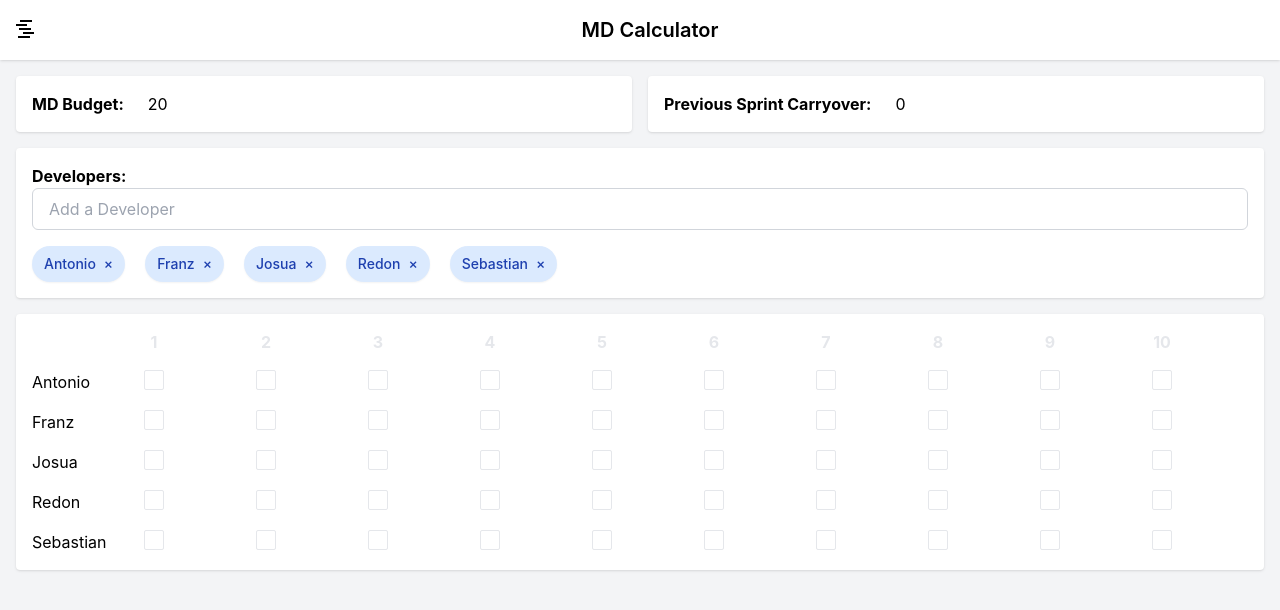
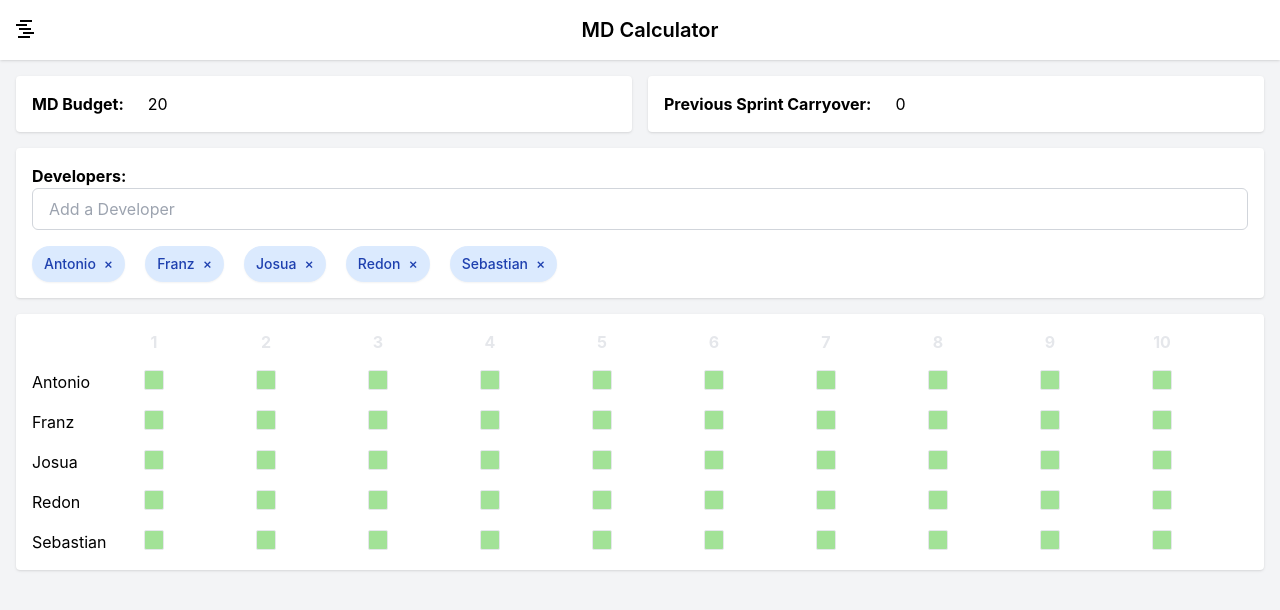
Before and after one commit to styla/md-calculator, a React (Create React App) app: page / in a window 1280 px wide. Shown: the top 610 px of the page. Built offline with nearby package versions, Linux system fonts and the light colour scheme.

Commit message:
getting closer

```diff
--- a/src/App.tsx
+++ b/src/App.tsx
@@ -1,4 +1,4 @@
-import { useState } from 'react';
+import { ChangeEvent, ChangeEventHandler, useEffect, useState } from 'react';
 import './App.css';
 import { SingleLine } from './components/SingleLine';
 import { TagField } from './components/TagField';
@@ -6,16 +6,47 @@ import useTag from './hooks/useDeveloper';
 import { AvailabilityData, DevRow } from './types/types';
 
 function generateAvailability(rows: number): AvailabilityData {
-  // Create an array with the specified number of rows
   return Array.from({ length: rows }, () => Array(10).fill(1) as DevRow);
 }
 
 
 function App() {
+  const { developers, handleAddDeveloper, handleRemoveDeveloper } = useTag();
+  const [ availability, setAvailability ] = useState(generateAvailability(developers.length));
+  const [ mdBudget, setMdBudget ] = useState(20);
+  const [ carryOver, setCarryover ] = useState(0);
 
-  const { developers, handleAddDeveloper, handleRemoveDeveloper } = useTag();
+  const handleMdBudgetChange = (e: any) => { // TODO: I have no time for this shit
+    setMdBudget(e.target.value);
+  }
 
-  const [ availability, setAvailability ] = useState(generateAvailability(developers.length));
+  const handleCarryoverChange = (e: any) => { // TODO: I have no time for this shit
+    setCarryover(e.target.value);
+  }
+
+  const adjustAvailability = (): AvailabilityData => {
+    const currentRowCount = availability.length;
+
+    if (currentRowCount === developers.length) {
+      return availability;
+    }
+
+    const newRows: DevRow[] = Array.from(
+      { length: developers.length - currentRowCount },
+      () => Array(10).fill(1) as DevRow
+    );
+
+    return [...availability, ...newRows];
+  }
+
+
+  useEffect( () => {
+    const newAvailability = adjustAvailability();
+
+    setAvailability(newAvailability);
+
+  // eslint-disable-next-line react-hooks/exhaustive-deps
+  }, [developers] )
 
   return (
     <div className="min-h-screen bg-gray-100">
@@ -36,13 +67,13 @@ function App() {
           <div className="w-1/2 bg-white p-4 shadow rounded">
             <fieldset>
               <label className='font-bold'>MD Budget:</label>
-              <input type="number" className='ml-4 pl-2' value="20" />
+              <input type="number" className='ml-4 pl-2' value={ mdBudget } onChange={handleMdBudgetChange} />
             </fieldset>
           </div>
           <div className="w-1/2 bg-white p-4 shadow rounded">
             <fieldset>
               <label className='font-bold'>Previous Sprint Carryover:</label>
-              <input type="number" className='ml-4 pl-2' value="0" />
+              <input type="number" className='ml-4 pl-2' value={ carryOver } onChange={handleCarryoverChange} />
             </fieldset>
           </div>
         </div>
@@ -72,9 +103,15 @@ function App() {
               </div>
             ))}
           </div>
-            { developers.map( (developer) => {
+            { developers.map( (developer, index) => {
                 return (
-                  <SingleLine key={developer} name={ developer } />
+                  <SingleLine
+                    key={developer}
+                    name={ developer }
+                    availability={ availability }
+                    devIndex={index}
+                    setAvailability={ setAvailability }
+                  />
                 )
             } ) }
           </div>
--- a/src/components/SingleLine.tsx
+++ b/src/components/SingleLine.tsx
@@ -1,8 +1,70 @@
+import { AcceptedValues, AvailabilityData, DevRow } from "../types/types";
+
 type TLlineProps = {
   name: string;
+  availability: AvailabilityData;
+  devIndex: number;
+  setAvailability: ( availibility: AvailabilityData ) => void;
 }
 
-export const SingleLine = ({ name }: TLlineProps) => {
+const getFill = ( value: AcceptedValues ): string => {
+  switch (value) {
+    case 0.5:
+        return 'linear-gradient(45deg, #A2E297 50%, transparent 50%)';
+
+    case 0:
+        return 'none';
+
+    case 1:
+        return '#A2E297';
+  }
+}
+
+const getNewValue = ( value: AcceptedValues ): number => {
+  switch (value) {
+    case 0.5:
+        return 1;
+
+    case 0:
+        return 0.5;
+
+    case 1:
+        return 0;
+  }
+}
+
+export const SingleLine = ({ name, availability, devIndex, setAvailability }: TLlineProps) => {
+
+  const devAvailability = availability[devIndex];
+
+  const handleClick = (index: number) => {
+
+    const getNewArray = () => {
+
+      return availability.map((row, rowIndex) => {
+        if (rowIndex === devIndex) {
+            return row.map((value, colIndex) =>
+                colIndex === index ? getNewValue(value) : value
+            ) as DevRow;
+        }
+        return row;
+    });
+
+    }
+
+    const newArray = getNewArray();
+    console.log("🟡 KOSEDEBUG: handleClick -> newArray", newArray)
+
+
+    setAvailability(newArray);
+
+
+
+
+
+
+  }
+
 
   return (
     <div className="flex flex-col mt-4">
@@ -10,11 +72,20 @@ export const SingleLine = ({ name }: TLlineProps) => {
         <div key={-1} className="">
             { name }
         </div>
-        {Array.from({ length: 10 }, (_, index) => (
-          <div key={index}>
-            <div className="border-solid border border-gray-200 w-5 h-5 rounded-sm" />
-          </div>
-        ))}
+        {Array.from({ length: 10 }, (_, index) => {
+
+          const specificAvailability = devAvailability?.[index];
+
+          return (
+            <div key={index}>
+              <div
+                className="border-solid border border-gray-200 w-5 h-5 rounded-sm"
+                style={ { background: getFill(specificAvailability) } }
+                onClick={ () => handleClick(index) }
+              />
+            </div>
+          )
+        })}
       </div>
     </div>
   );
```
